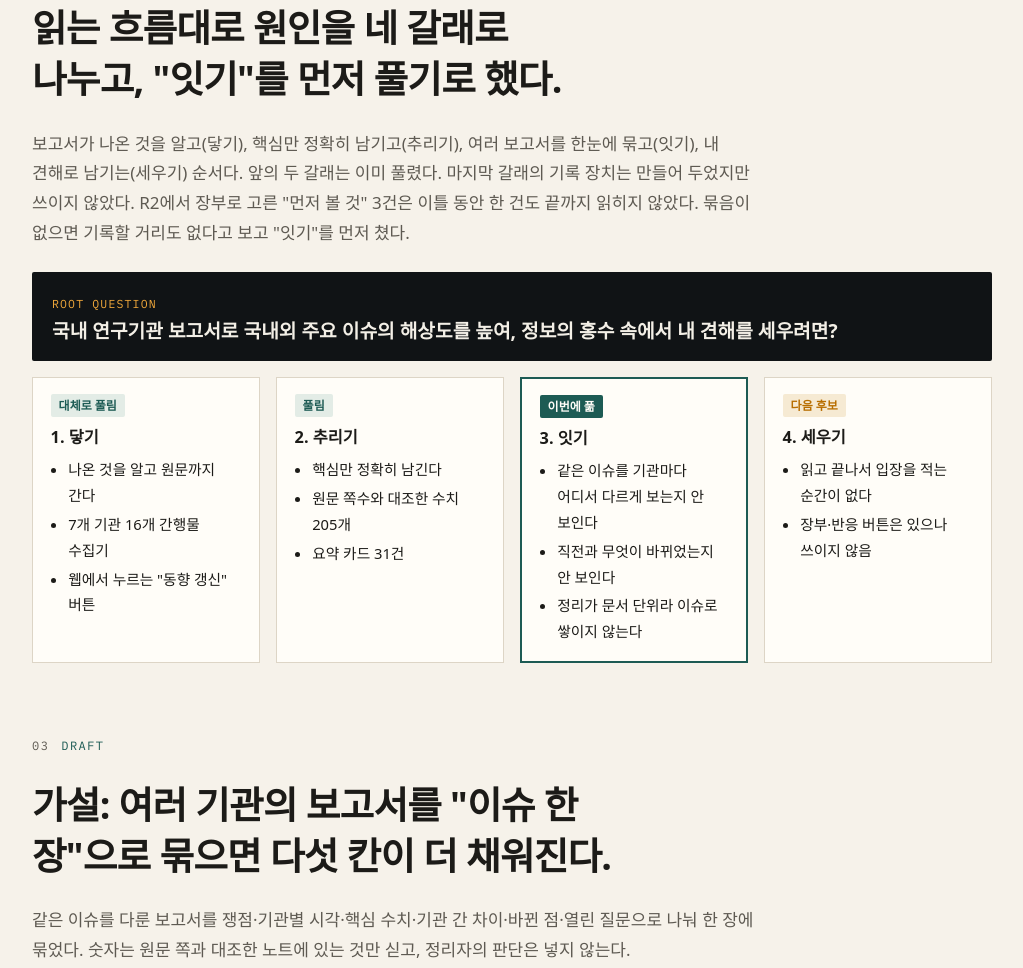
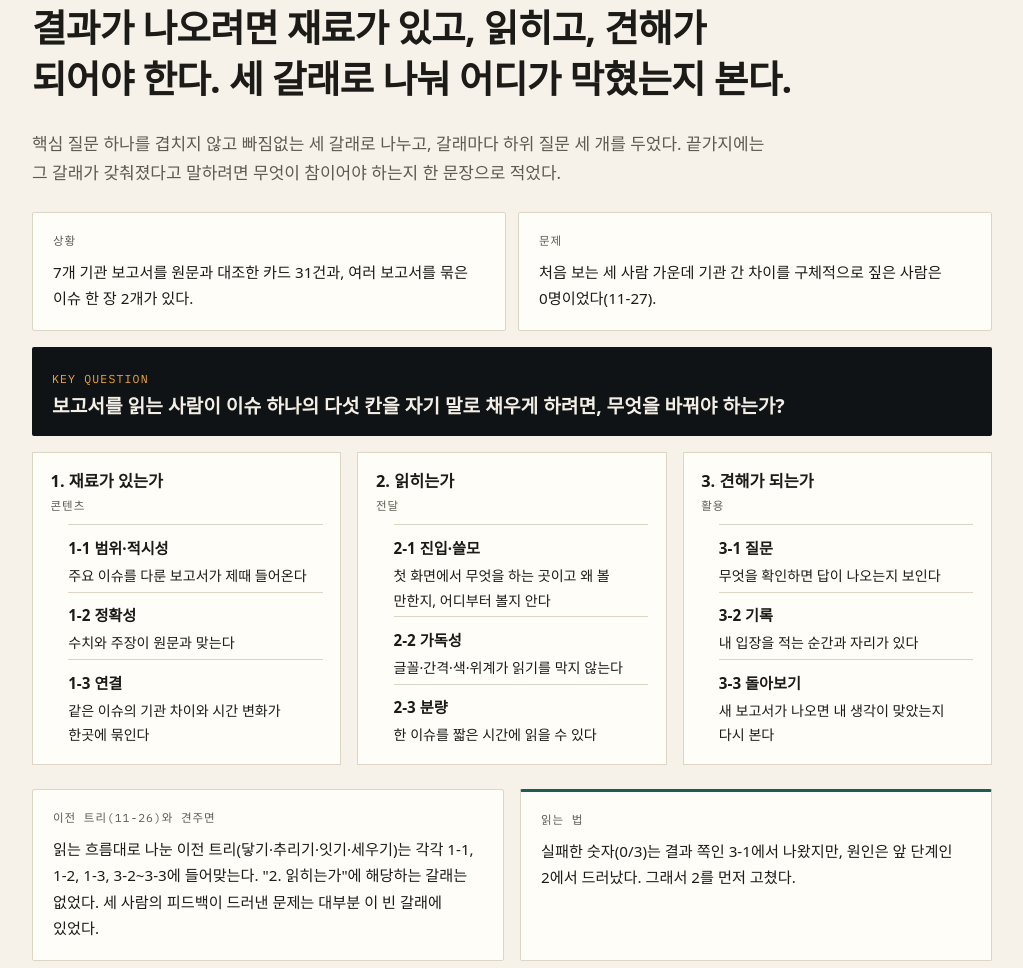
Before and after one commit to windwave51/kr-research-briefing, a plain HTML site: page site/aip02/index.html in a window 1280 px wide. Shown: the part 1836-2804 px from the top of the page, without its empty margins (128-1151 px from the left). Drawn offline with Linux system fonts and the light colour scheme; a web font is replaced by a local one.

Commit message:
보고 페이지 02절을 클래식 이슈트리로 바꿈
- 상황·문제 → 핵심 질문 → 세 갈래(재료가 있는가 / 읽히는가 / 견해가 되는가) × 하위 질문 3개
- 끝가지에는 갈래가 갖춰졌다고 말하려면 참이어야 할 한 문장(가설)만
- 이전 트리(닿기·추리기·잇기·세우기)와의 대응, 읽는 법

Co-Authored-By: Claude Opus 5.5 <noreply@anthropic.com>

```diff
--- a/site/aip02/index.html
+++ b/site/aip02/index.html
@@ -136,6 +136,21 @@ h3 { font-size: 1.05rem; line-height: 1.5; }
 .tag.pick { background: var(--accent); color: var(--surface); }
 .tag.part { background: var(--amber-soft); color: var(--amber); }
 .branch.pick { border: 2px solid var(--accent); }
+.scq { display: grid; gap: 0.75rem; grid-template-columns: minmax(0, 1fr); }
+@media (min-width: 46rem) { .scq { grid-template-columns: repeat(2, minmax(0, 1fr)); } }
+.scq .box p, .pair .box p { font-size: 0.95rem; }
+@media (min-width: 60rem) { .branches.three { grid-template-columns: repeat(3, minmax(0, 1fr)); } }
+.branch .sub { font-family: var(--font-mono); font-size: 0.72rem; letter-spacing: 0.08em; color: var(--muted); margin-top: -0.35rem; }
+.leaves { list-style: none; margin: 0; padding: 0; display: grid; gap: 0.6rem; }
+.leaves li { border-top: 1px solid var(--line); padding-top: 0.6rem; display: grid; gap: 0.15rem; }
+.leaves b { font-size: 0.95rem; }
+.leaves span { font-size: 0.88rem; }
+.leaves .metric { font-size: var(--step--1); color: var(--muted); }
+.st { justify-self: start; display: inline-block; font-size: 0.75rem; font-weight: 600; border-radius: 2px; padding: 0.05rem 0.45rem; }
+.st a { margin-left: 0.25rem; text-decoration: none; }
+.st.ok { background: var(--accent-soft); color: var(--accent); }
+.st.fix { background: var(--amber-soft); color: var(--amber); }
+.st.open { background: transparent; color: var(--stop); border: 1px solid var(--stop); }
 
 /* 이미지 한 장 / 전후 비교 */
 figure { margin: 0; display: grid; gap: 0.4rem; min-width: 0; }
@@ -294,49 +309,55 @@ footer.foot { margin-top: 2rem; font-size: var(--step--1); color: var(--muted);
     </ol>
   </section>
 
-  <!-- 02 문제 설정 -->
+  <!-- 02 문제 설정: 클래식 이슈트리(2026-11-27). 핵심 질문 → 겹치지 않는 세 갈래 → 끝가지마다 가설·지표·상태 -->
   <section id="setting" aria-labelledby="setting-h">
     <p class="eyebrow"><span class="no">02</span>Problem setting</p>
-    <h2 id="setting-h">읽는 흐름대로 원인을 네 갈래로 나누고, "잇기"를 먼저 풀기로 했다.</h2>
-    <p class="lede read">보고서가 나온 것을 알고(닿기), 핵심만 정확히 남기고(추리기), 여러 보고서를 한눈에 묶고(잇기), 내 견해로 남기는(세우기) 순서다. 앞의 두 갈래는 이미 풀렸다. 마지막 갈래의 기록 장치는 만들어 두었지만 쓰이지 않았다. R2에서 장부로 고른 "먼저 볼 것" 3건은 이틀 동안 한 건도 끝까지 읽히지 않았다. 묶음이 없으면 기록할 거리도 없다고 보고 "잇기"를 먼저 쳤다.</p>
+    <h2 id="setting-h">결과가 나오려면 재료가 있고, 읽히고, 견해가 되어야 한다. 세 갈래로 나눠 어디가 막혔는지 본다.</h2>
+    <p class="lede read">핵심 질문 하나를 겹치지 않고 빠짐없는 세 갈래로 나누고, 갈래마다 하위 질문 세 개를 두었다. 끝가지에는 그 갈래가 갖춰졌다고 말하려면 무엇이 참이어야 하는지 한 문장으로 적었다.</p>
     <div class="tree">
-      <div class="root"><span class="k">ROOT QUESTION</span><p>국내 연구기관 보고서로 국내외 주요 이슈의 해상도를 높여, 정보의 홍수 속에서 내 견해를 세우려면?</p></div>
-      <div class="branches">
+      <div class="scq">
+        <div class="box"><span class="k">상황</span><p>7개 기관 보고서를 원문과 대조한 카드 31건과, 여러 보고서를 묶은 이슈 한 장 2개가 있다.</p></div>
+        <div class="box"><span class="k">문제</span><p>처음 보는 세 사람 가운데 기관 간 차이를 구체적으로 짚은 사람은 0명이었다(11-27).</p></div>
+      </div>
+      <div class="root"><span class="k">KEY QUESTION</span><p>보고서를 읽는 사람이 이슈 하나의 다섯 칸을 자기 말로 채우게 하려면, 무엇을 바꿔야 하는가?</p></div>
+      <div class="branches three">
         <div class="branch">
-          <span class="tag done">대체로 풀림</span>
-          <h3>1. 닿기</h3>
-          <ul>
-            <li>나온 것을 알고 원문까지 간다</li>
-            <li>7개 기관 16개 간행물 수집기</li>
-            <li>웹에서 누르는 "동향 갱신" 버튼</li>
+          <h3>1. 재료가 있는가</h3>
+          <p class="sub">콘텐츠</p>
+          <ul class="leaves">
+            <li><b>1-1 범위·적시성</b><span>주요 이슈를 다룬 보고서가 제때 들어온다</span></li>
+            <li><b>1-2 정확성</b><span>수치와 주장이 원문과 맞는다</span></li>
+            <li><b>1-3 연결</b><span>같은 이슈의 기관 차이와 시간 변화가 한곳에 묶인다</span></li>
           </ul>
         </div>
         <div class="branch">
-          <span class="tag done">풀림</span>
-          <h3>2. 추리기</h3>
-          <ul>
-            <li>핵심만 정확히 남긴다</li>
-            <li>원문 쪽수와 대조한 수치 205개</li>
-            <li>요약 카드 31건</li>
-          </ul>
-        </div>
-        <div class="branch pick">
-          <span class="tag pick">이번에 풂</span>
-          <h3>3. 잇기</h3>
-          <ul>
-            <li>같은 이슈를 기관마다 어디서 다르게 보는지 안 보인다</li>
-            <li>직전과 무엇이 바뀌었는지 안 보인다</li>
-            <li>정리가 문서 단위라 이슈로 쌓이지 않는다</li>
+          <h3>2. 읽히는가</h3>
+          <p class="sub">전달</p>
+          <ul class="leaves">
+            <li><b>2-1 진입·쓸모</b><span>첫 화면에서 무엇을 하는 곳이고 왜 볼 만한지, 어디부터 볼지 안다</span></li>
+            <li><b>2-2 가독성</b><span>글꼴·간격·색·위계가 읽기를 막지 않는다</span></li>
+            <li><b>2-3 분량</b><span>한 이슈를 짧은 시간에 읽을 수 있다</span></li>
           </ul>
         </div>
         <div class="branch">
-          <span class="tag part">다음 후보</span>
-          <h3>4. 세우기</h3>
-          <ul>
-            <li>읽고 끝나서 입장을 적는 순간이 없다</li>
-            <li>장부·반응 버튼은 있으나 쓰이지 않음</li>
+          <h3>3. 견해가 되는가</h3>
+          <p class="sub">활용</p>
+          <ul class="leaves">
+            <li><b>3-1 질문</b><span>무엇을 확인하면 답이 나오는지 보인다</span></li>
+            <li><b>3-2 기록</b><span>내 입장을 적는 순간과 자리가 있다</span></li>
+            <li><b>3-3 돌아보기</b><span>새 보고서가 나오면 내 생각이 맞았는지 다시 본다</span></li>
           </ul>
         </div>
+      </div>
+    </div>
+    <div class="pair">
+      <div class="box">
+        <span class="k">이전 트리(11-26)와 견주면</span>
+        <p>읽는 흐름대로 나눈 이전 트리(닿기·추리기·잇기·세우기)는 각각 1-1, 1-2, 1-3, 3-2~3-3에 들어맞는다. "2. 읽히는가"에 해당하는 갈래는 없었다. 세 사람의 피드백이 드러낸 문제는 대부분 이 빈 갈래에 있었다.</p>
+      </div>
+      <div class="box on">
+        <span class="k">읽는 법</span>
+        <p>실패한 숫자(0/3)는 결과 쪽인 3-1에서 나왔지만, 원인은 앞 단계인 2에서 드러났다. 그래서 2를 먼저 고쳤다.</p>
       </div>
     </div>
   </section>
```
